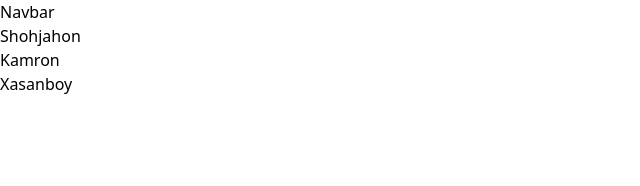
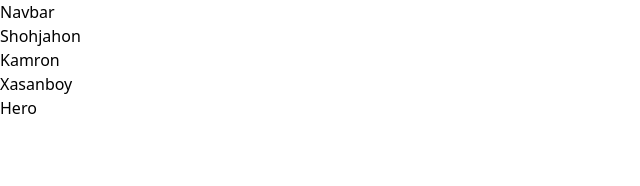
Before and after one commit to shohjahon-asqarov/it-start, a React (Vite) app: page / in a window 1280 px wide. Shown: the top 186 px of the page, without its empty margins (0-640 px from the left). Built offline with nearby package versions, Linux system fonts and the light colour scheme.

Commit message:
merged xasan

```diff
--- a/src/App.jsx
+++ b/src/App.jsx
@@ -3,6 +3,7 @@ import Shohjahon from './component/Shohjahon'
 import Kamron from './component/Kamron'
 import Xasan from './component/Xasan'
 import Navbar from './component/Navbar'
+import Hero from './component/Hero'
 
 const App = () => {
   return (
@@ -11,6 +12,7 @@ const App = () => {
       <Shohjahon />
       <Kamron />
       <Xasan />
+      <Hero />
     </div>
   )
 }
```
